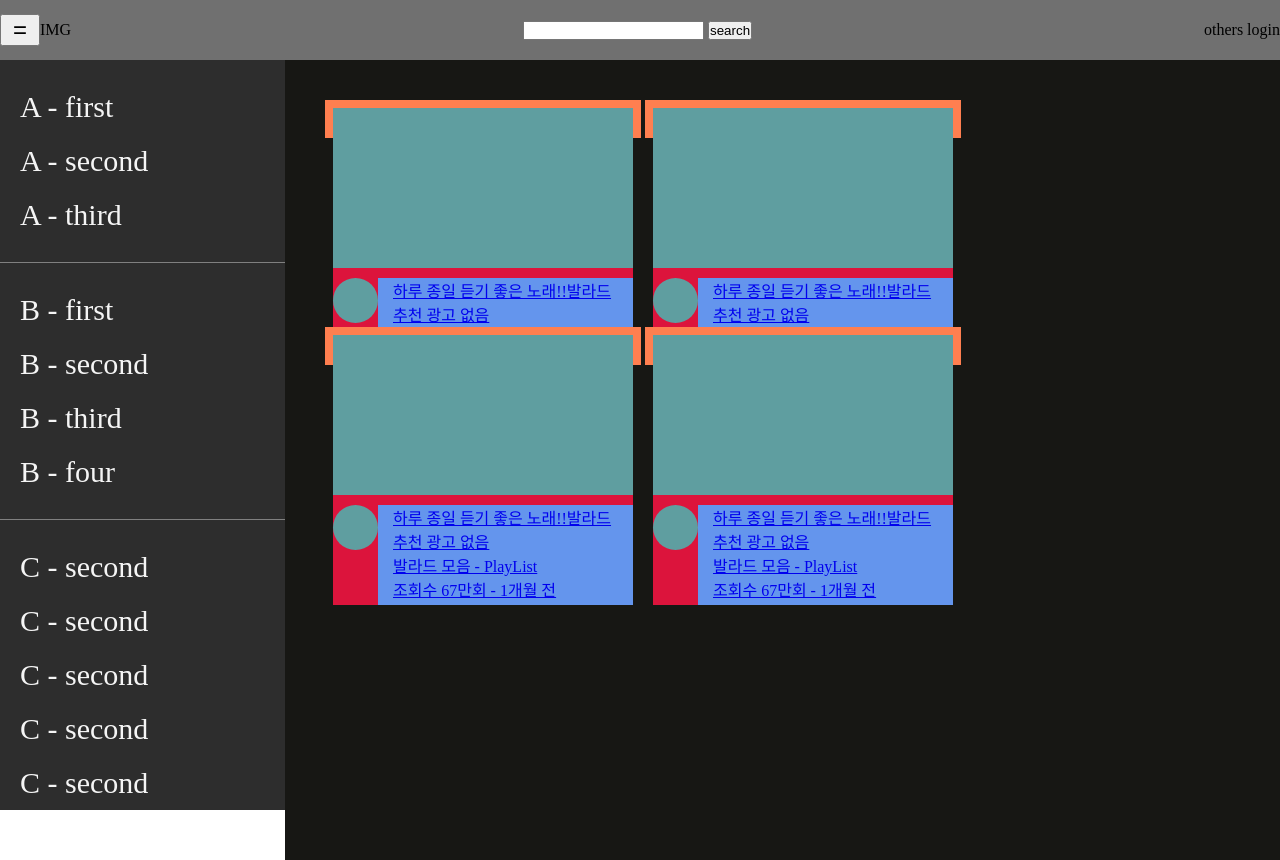
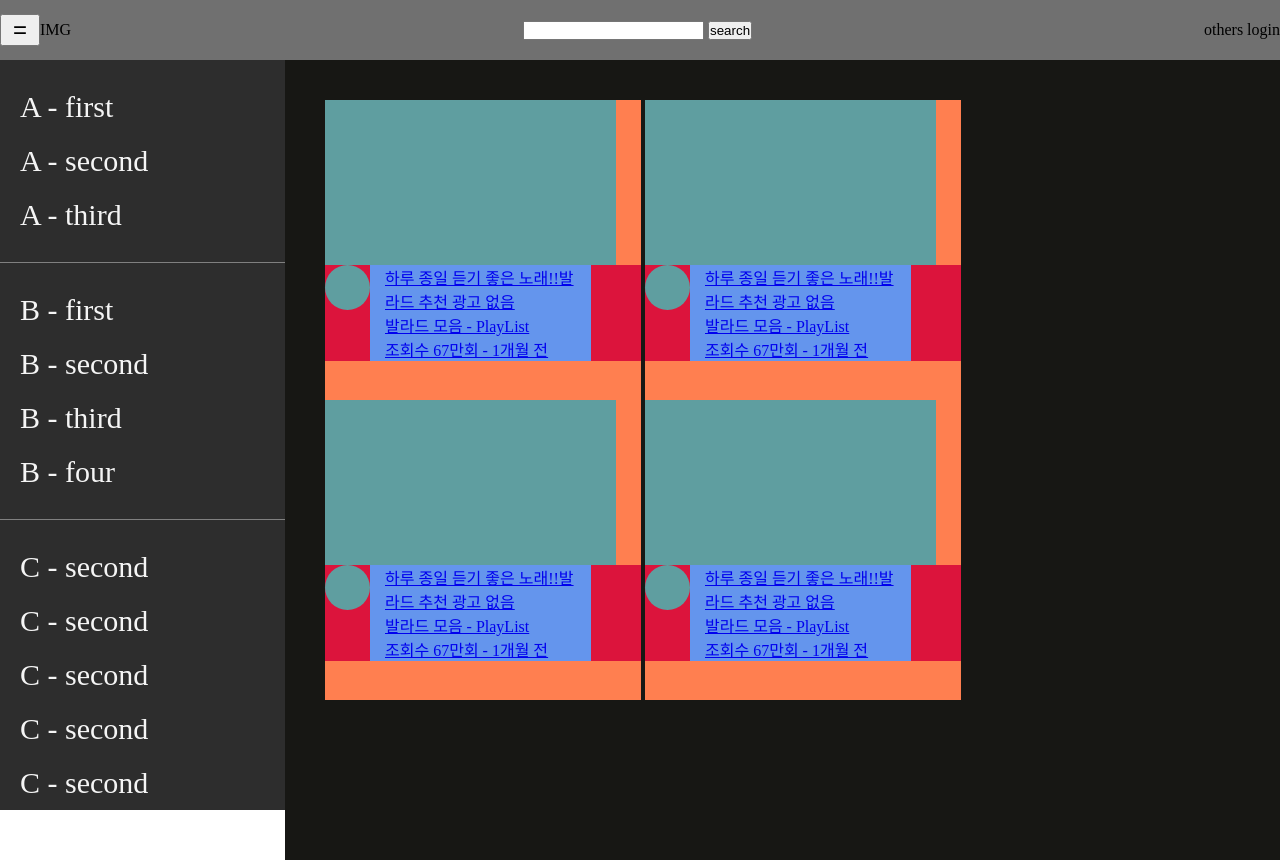
Before and after one commit to wltmdl/tmdltube_02, a plain HTML site: page index.html in a window 1280 px wide. Drawn offline with nearby package versions, Linux system fonts and the light colour scheme.

Commit message:
main_video branch: second main_video width calc- jquery

```diff
--- a/asset/css/main_video.css
+++ b/asset/css/main_video.css
@@ -1,10 +1,5 @@
 .video{
     display: inline-block;
-
-    padding: 8px;
-    padding-bottom: 30px;
-
-    margin-bottom: 10px;
 
     height: 300px;
     width: 316px;
@@ -13,38 +8,30 @@
 }
 
 .v_img{
+    height: 55%;
+    width:  92%;
+
     background-color: cadetblue;
-
-    height: 160px;
-    width: 300px;
 }
 
 .v_txt{
     display: flex;
 
-    padding-top: 10px;
-
     background-color:crimson   ;
-
 }
 .v_profile{
-    background-color: cadetblue;
 
     height: 45px;
     width: 45px;
 
     border-radius: 50%;
+
+    background-color: cadetblue;
 }
 .v_text{
-    height: 100px;
-    width: 255px;
+    height: 70%;
+    width: 70%;
 
     padding: 0px 15px;
     background-color: cornflowerblue;
 }
-
-@media (max-width:1600px) {
-    .video{
-        height: 10px;
-    }
-}
--- /dev/null
+++ b/asset/js/main_frame.js
@@ -0,0 +1,13 @@
+//const theWidth = window.innerWidth;
+
+//$("#id이름을 누르면").submit(function(event){alert("dd")});
+
+$(window).resize(function(){
+    var winWidth = $(window).width();
+    var boxWidth = $('.video').width();
+
+    if(winWidth <= 1600 ){
+        $('.video').width(winWidth/5);
+        $('.video').height(winWidth/6);
+    }
+});
--- a/index.html
+++ b/index.html
@@ -14,6 +14,8 @@
     <script src="./asset/js/maincontent.js" defer></script>
 </head>
 <body>
+    <script src="https://cdnjs.cloudflare.com/ajax/libs/jquery/3.6.0/jquery.min.js" integrity="sha512-894YE6QWD5I59HgZOGReFYm4dnWc1Qt5NtvYSaNcOP+u1T9qYdvdihz0PPSiiqn/+/3e7Jo4EaG7TubfWGUrMQ==" crossorigin="anonymous" referrerpolicy="no-referrer"></script>
+    <script src="/asset/js/main_frame.js"></script>
     <div id="topcontent">
         <div class="topContent">
             <div class="cotents content-right">
```
